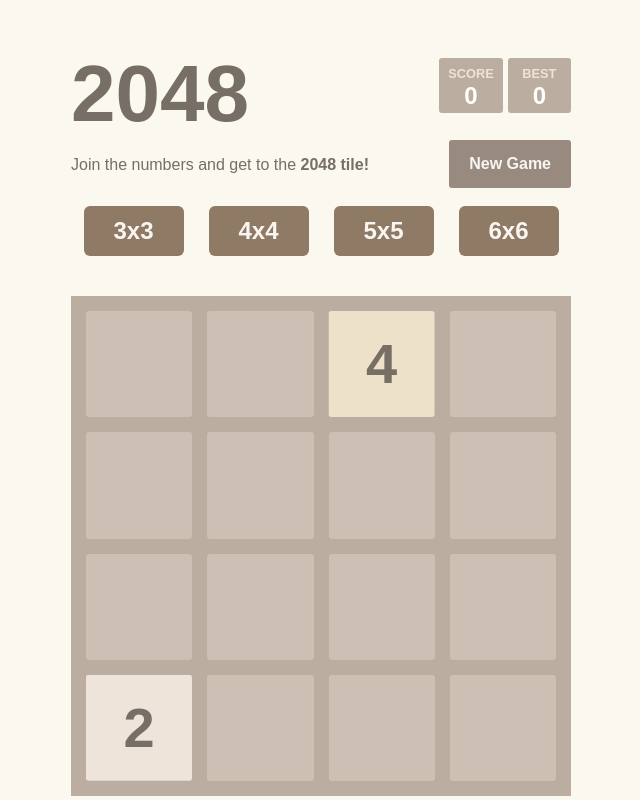
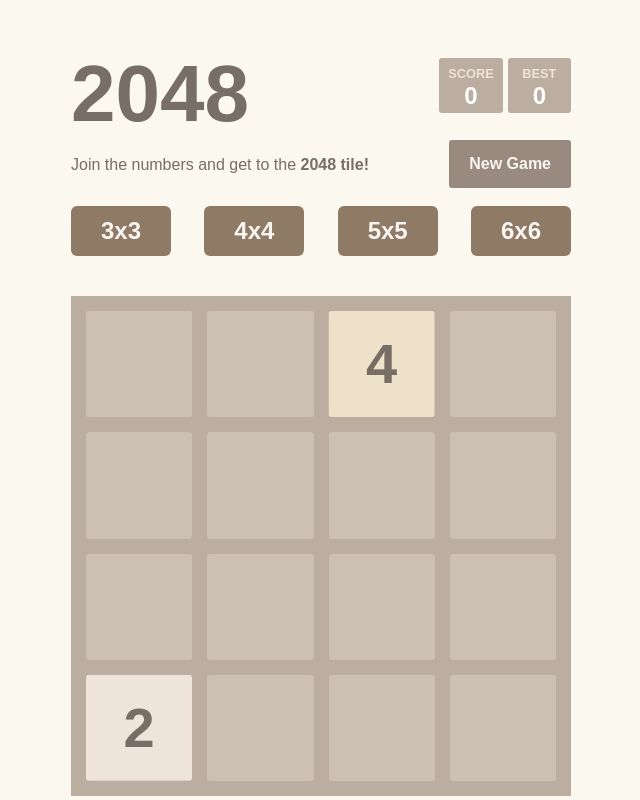
Before and after one commit to alssel2525/2048_clone, a React app: page / in a window 1280 px wide. Shown: the top 800 px of the page, without its empty margins (319-959 px from the left). Built offline with nearby package versions, Linux system fonts and the light colour scheme.

Commit message:
Fix designs

```diff
--- a/src/components/Footer.tsx
+++ b/src/components/Footer.tsx
@@ -20,7 +20,7 @@
 	return (
 		<StyledFooter>
 			<p>This is a project reconstructing the original 2048 game with a React.</p>
-			<p>You can see the source code of this project <a target={"_blank"}><span>Here</span></a>.</p>
+			<p>You can see the source code of this project <a href={"https://github.com/alssel2525/2048_clone"} target={"_blank"}><span>Here</span></a>.</p>
 			<p><a href={"https://play2048.co/"} target={"_blank"}><span>Original 2048 game</span></a> is created by <a href={`http://gabrielecirulli.com/`} target={"_blank"}><span>Gabriele Cirulli</span></a>.</p>
 		</StyledFooter>
 	)
--- a/src/components/SizeSelector.tsx
+++ b/src/components/SizeSelector.tsx
@@ -9,7 +9,7 @@
 	padding: 0;
 	display: flex;
 	flex-direction: row;
-	justify-content: space-around;
+	justify-content: space-between;
 
 	button {
 		width: 100px;
```
